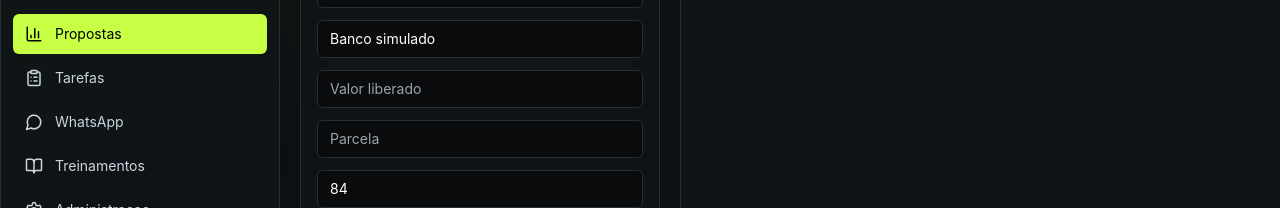
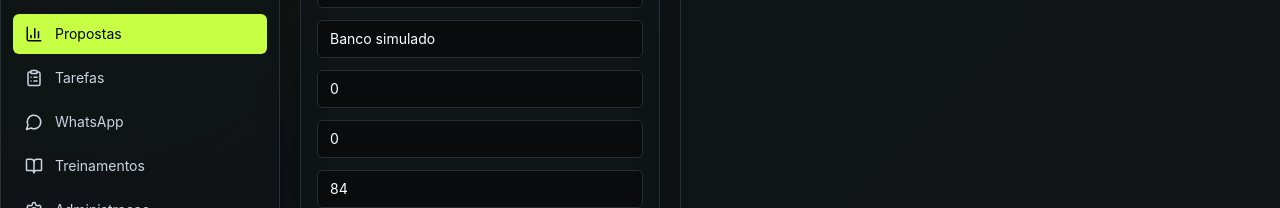
Before and after one commit to ms70750-debug/crm, a React (Vite) app in the folder frontend/: page /propostas in a window 1280 px wide. Shown: the part 308-516 px from the top of the page. Built offline with nearby package versions, Linux system fonts and the light colour scheme; no server answers.

Commit message:
chore: valida primeira versão local do CRM

```diff
--- a/frontend/src/pages/Proposals.tsx
+++ b/frontend/src/pages/Proposals.tsx
@@ -14,10 +14,11 @@ type FormData = z.infer<typeof schema>;
 export function Proposals() {
   const proposals = useAsync<Proposal[]>(() => api.get("/propostas"));
   const clients = useAsync<Client[]>(() => api.get("/clientes"));
-  const form = useForm<FormData>({ resolver: zodResolver(schema), defaultValues: { produto: "INSS", banco: "Banco simulado", prazo: 84, status: "Em andamento" } });
+  const defaultValues = { produto: "INSS", banco: "Banco simulado", valor_liberado: 0, parcela: 0, prazo: 84, status: "Em andamento" };
+  const form = useForm<FormData>({ resolver: zodResolver(schema), defaultValues });
   async function submit(values: FormData) {
     await api.post("/propostas", values);
-    form.reset({ produto: "INSS", banco: "Banco simulado", prazo: 84, status: "Em andamento" });
+    form.reset(defaultValues);
     proposals.reload();
   }
   return (
```
Also changed, not shown: 1 other file (tests, documents, lock files or other folders).
